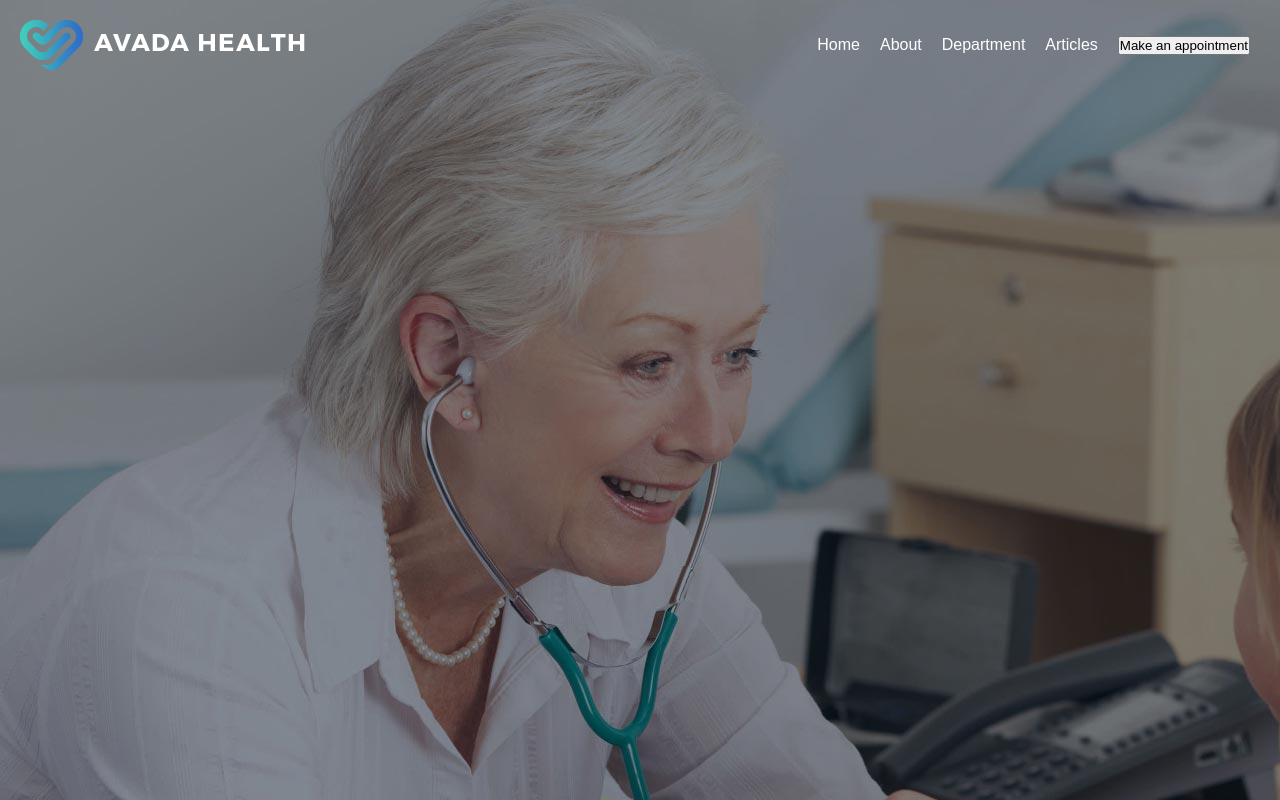
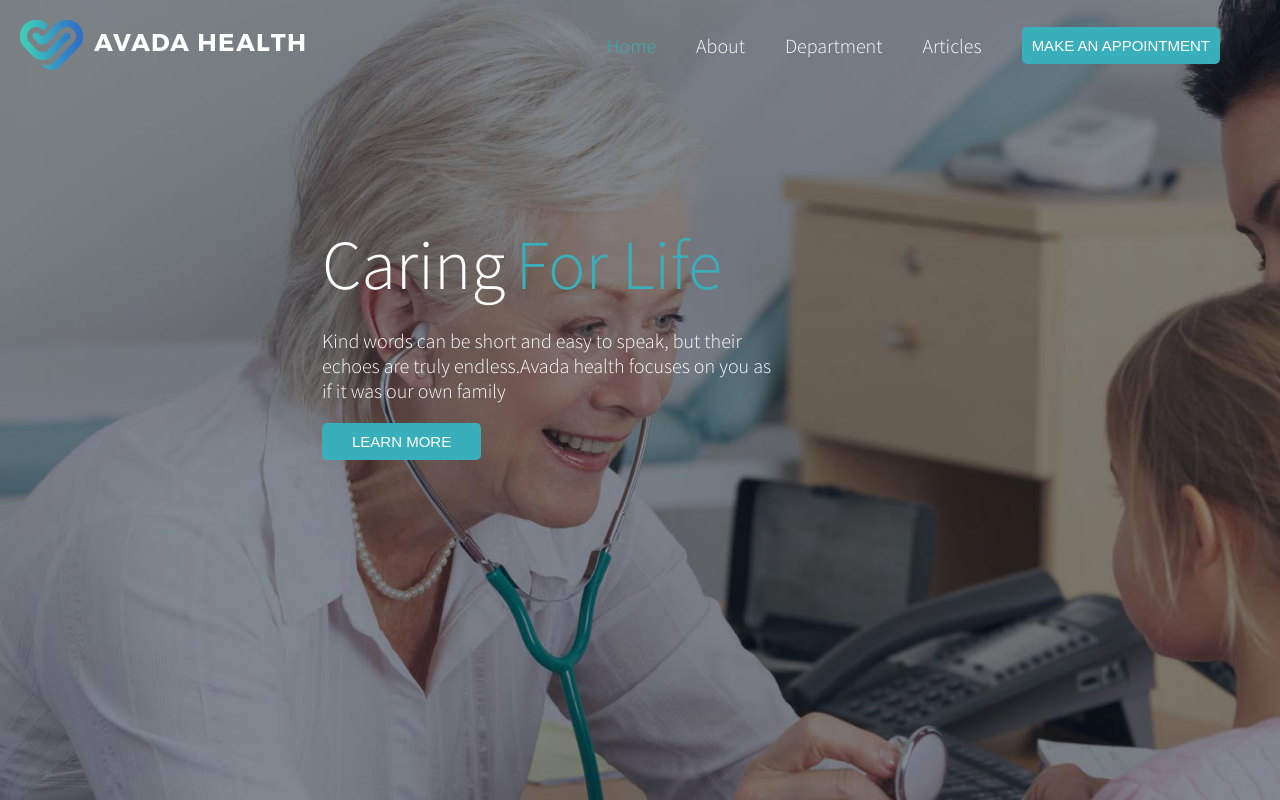
Before and after one commit to LucaHLR91/proj-html-vuejs, a Vue app: page / in a window 1280 px wide. Shown: the top 800 px of the page. Built offline with nearby package versions, Linux system fonts and the light colour scheme.

Commit message:
Header terminated

```diff
--- a/src/components/Header.vue
+++ b/src/components/Header.vue
@@ -8,14 +8,16 @@
 
             <nav class="primary_nav">
                 <ul>
-                    <li v-for="link in nav" :key="link"><a href="#">{{link}}</a></li>
+                    <li v-for="(link, index) in nav" :key="index"><a :class="(link.current) ? 'active' : null" href="#">{{link.text}}</a></li>
                     <li><button>Make an appointment</button></li>
                 </ul>
             </nav>
         </section>
       <!-- HEADER CATCH PHRASE -->
-        <section id="header_catch_phrase">
-
+        <section id="header_catch_phrase" class="wrapper">
+            <h1>Caring<span>For Life</span></h1>
+            <p>Kind words can be short and easy to speak, but their echoes are truly endless.Avada health focuses on you as if it was our own family</p>
+            <button>Learn More</button>
         </section>
     </header>
 </template>
@@ -26,10 +28,22 @@ export default {
     data() {
         return {
             nav: [
-                'Home',
-                'About',
-                'Department',
-                'Articles'
+                {
+                    text: 'Home',
+                    current: true,
+                },
+                {
+                    text: 'About',
+                    current: false,
+                },
+                {
+                    text: 'Department',
+                    current: false,
+                },
+                {
+                    text: 'Articles',
+                    current: false,
+                },
             ]
         }
     }
@@ -41,7 +55,7 @@ export default {
 
     header {
         width: 100%;
-        height: 1231px;
+        height: 1110px;
         background-image: url('../assets/img/header-image-homepage.jpg');
         background-size: cover;
         background-repeat: no-repeat;
@@ -62,6 +76,7 @@ export default {
                 display: flex;
                 justify-content: center;
                 align-items: center;
+                margin-right: 20px;
 
                 ul {
                    display: flex;
@@ -70,15 +85,67 @@ export default {
                    list-style: none;
 
                    li {
-                       margin: 0 10px;
+                       margin: 0 20px;
 
                        a {
                            text-decoration: none;
-                           color: white;
+                           color: $primary_text_color;
+                           font-size: 20px;
+
+                           &.active {
+                                color: $brand_color;
+                            }
+                       }
+
+                       button {
+                           color: $primary_text_color;
+                           text-transform: uppercase;
+                           font-size: 15px;
+                           padding: 10px;
+                           border: none;
+                           border-radius: 5px;
+                           background-color: $brand_color;
                        }
                    }
                 }
             }
+
         }
+
+        #header_catch_phrase {
+                display: flex;
+                flex-direction: column;
+                justify-content: center;
+                align-items: flex-start;
+                padding: 130px;
+
+                h1 {
+                    color: $primary_text_color;
+                    font-size: 70px;
+                    font-weight: 300;
+
+                    span {
+                        color: $brand_color;
+                        margin-left: 10px;
+                    }
+                }
+
+                p {
+                    width: 460px;
+                    font-size: 20px;
+                    color: $primary_text_color;
+                    margin: 20px 0;
+                }
+
+                button {
+                    color: $primary_text_color;
+                    text-transform: uppercase;
+                    padding: 10px 30px;
+                    font-size: 15px;
+                    background-color: $brand_color;
+                    border: none;
+                    border-radius: 5px;
+                }
+            }
     }
 </style>
--- a/src/style/General.scss
+++ b/src/style/General.scss
@@ -1,4 +1,7 @@
 //FILE DI STILE GENERALE
+@import url('https://fonts.googleapis.com/css2?family=Source+Sans+Pro:wght@300;400;700;900&display=swap');
+@import 'Vars.scss';
+
 * {
     margin: 0;
     padding: 0;
@@ -6,7 +9,8 @@
 }
 
 body {
-    font-family: sans-serif;
+    font-family: 'Source Sans Pro', sans-serif;
+    font-weight: 300;
 }
 
 .wrapper {
--- a/src/style/Vars.scss
+++ b/src/style/Vars.scss
@@ -0,0 +1,3 @@
+// COLORI
+$brand_color: #39afbb;
+$primary_text_color: #ffffff;
```
